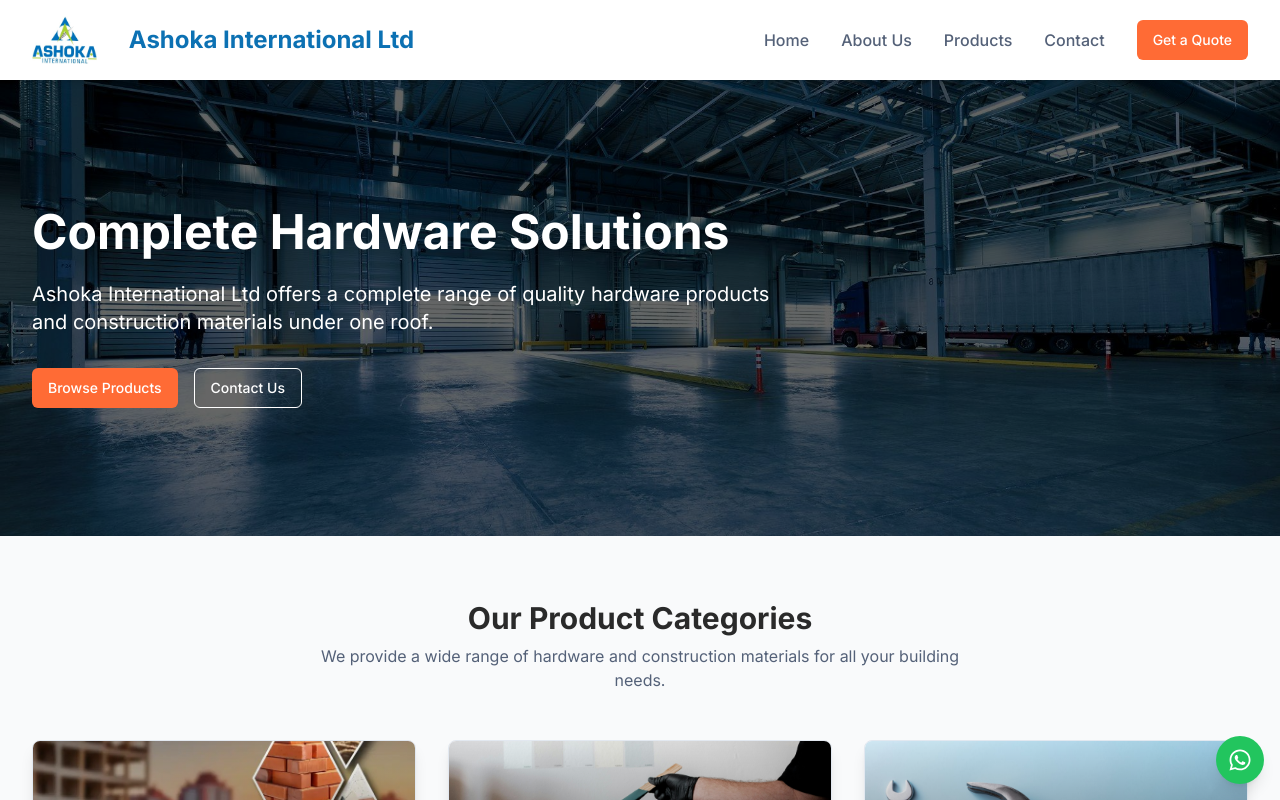
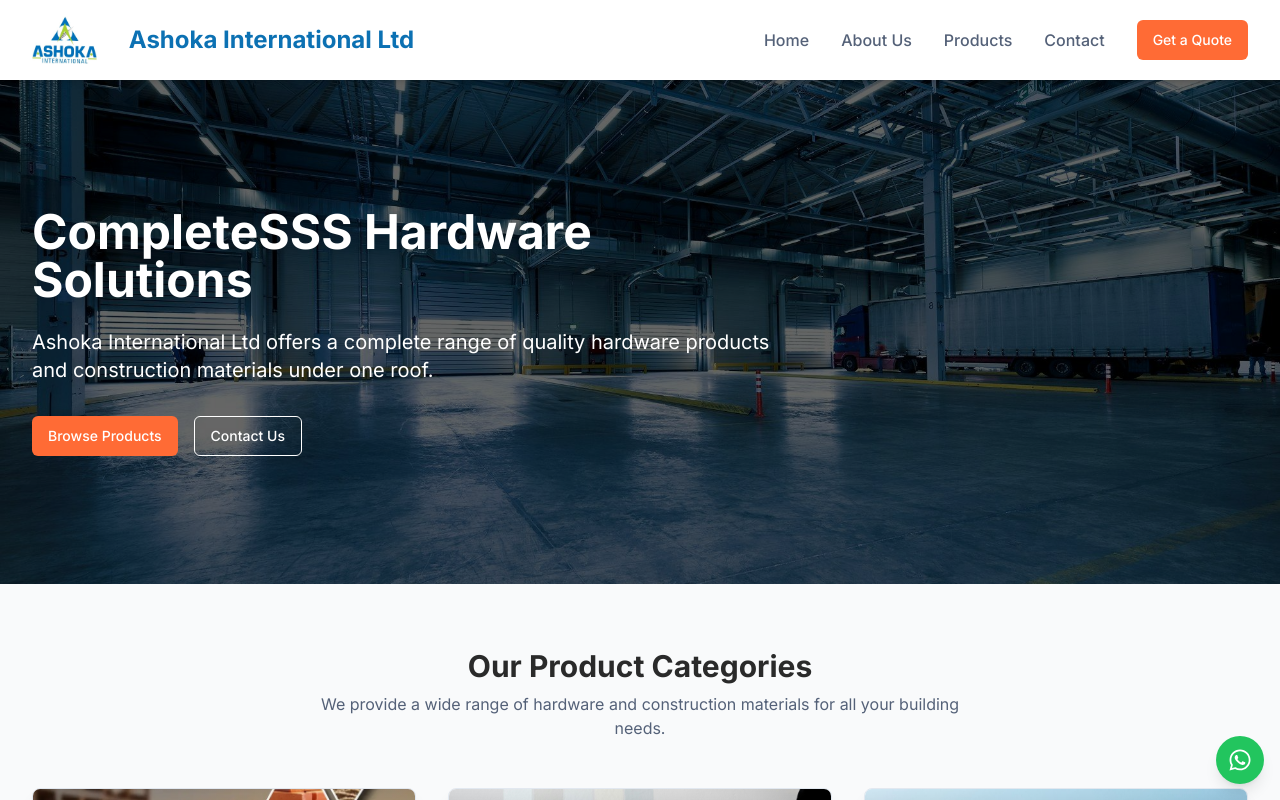
Before and after one commit to ashokainternational/Ashoka_Internation_Website, a React (Vite) app: page / in a window 1280 px wide. Shown: the top 800 px of the page. Built offline with nearby package versions, Linux system fonts and the light colour scheme.

Commit message:
Update Home.tsx

```diff
--- a/src/pages/Home.tsx
+++ b/src/pages/Home.tsx
@@ -57,7 +57,7 @@ const Home = () => {
         <div className="relative max-w-7xl mx-auto px-4 sm:px-6 lg:px-8 py-24 md:py-32">
           <div className="max-w-3xl">
             <h1 className="text-4xl md:text-5xl font-bold mb-6">
-              Complete Hardware Solutions
+              CompleteSSS Hardware Solutions
             </h1>
             <p className="text-xl mb-8">
               Ashoka International Ltd offers a complete range of quality
```
